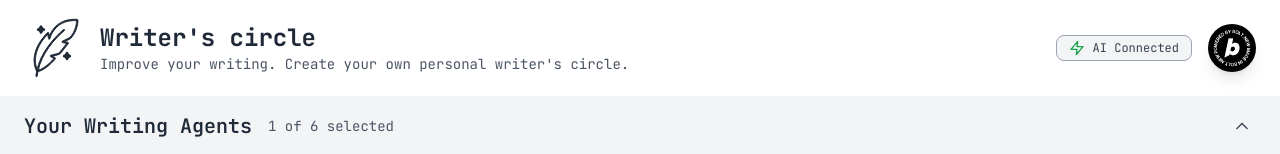
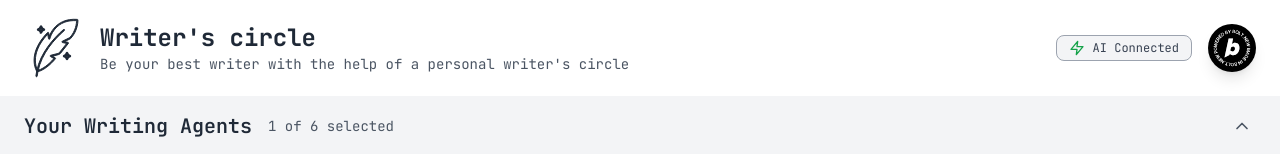
Before and after one commit to gooeyverse/writing, a React (Vite) app: page / in a window 1280 px wide. Shown: the top 154 px of the page. Built offline with nearby package versions, Linux system fonts and the light colour scheme; no server answers.

Commit message:
Update Header Subheading

```diff
--- a/src/components/Header.tsx
+++ b/src/components/Header.tsx
@@ -91,7 +91,7 @@ export const Header: React.FC<HeaderProps> = ({
           <CustomIcon className="w-16 h-16 text-gray-800" />
           <div>
             <h1 className="text-2xl font-bold text-gray-800 typewriter-effect">Writer's circle</h1>
-            <p className="text-sm text-gray-600">Improve your writing. Create your own personal writer's circle.</p>
+            <p className="text-sm text-gray-600">Be your best writer with the help of a personal writer's circle</p>
           </div>
         </div>
 
```
